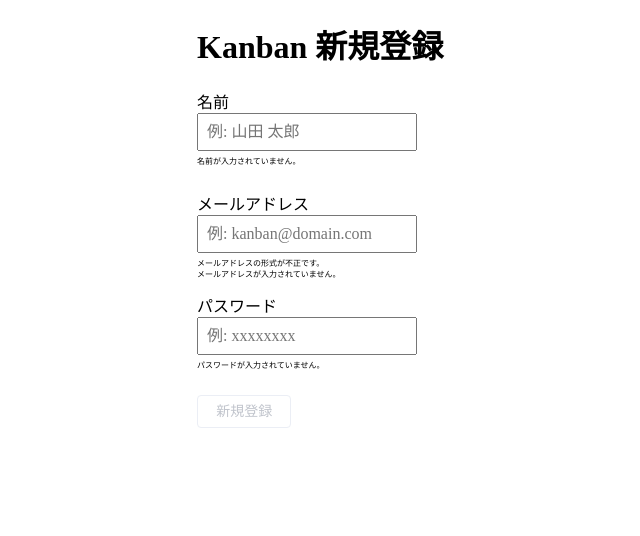
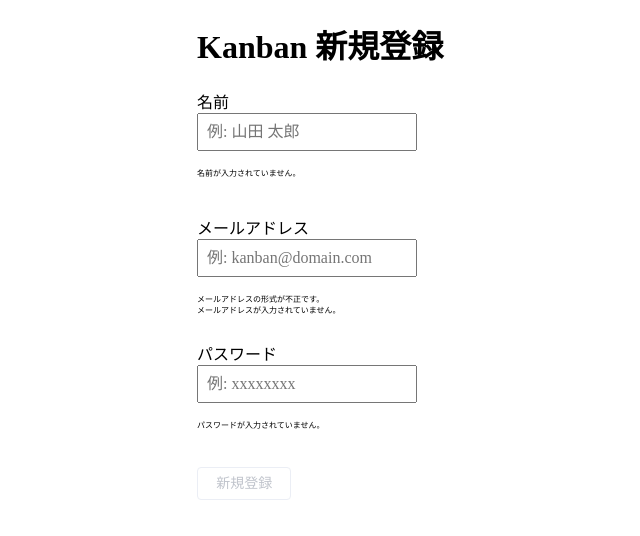
Before and after one commit to coomeg/kanbanApp_client, a Vue app: page /createUser in a window 1280 px wide. Shown: the top 536 px of the page, without its empty margins (283-923 px from the left). Built offline with nearby package versions, Linux system fonts and the light colour scheme.

Commit message:
refs #79 ユーザー編集画面の追加

```diff
--- a/src/api/client.js
+++ b/src/api/client.js
@@ -1,3 +1,6 @@
 import axios from 'axios'
 
-export default axios.create()
+export default axios.create({
+  withCredentials: true,
+  xsrfHeaderName: 'X-CSRF-Token',
+})
--- a/src/components/molecules/KbnBoardMenu.vue
+++ b/src/components/molecules/KbnBoardMenu.vue
@@ -22,7 +22,8 @@
         @close="closeDialog">
         <KbnEditUserForm
           :onaction="updateUser"
-          :data="userInfo">
+          :name.sync="name"
+          :email.sync="email">
           <template slot="actionName">編集</template>
           <template slot="actionProgress">
             編集中...
@@ -48,7 +49,8 @@
   data () {
     return {
       dialogFormVisible: false,
-      userInfo: null
+      name: '',
+      email: ''
     }
   },
 
@@ -78,7 +80,9 @@
       } else if (command === 'editUser') {
         this.$store.dispatch('getUser')
           .then((data) => {
-          this.data = data
+            console.log(data)
+            this.name = data.name
+            this.email = data.email
         })
         .catch(err => this.throwReject(err))
         this.dialogFormVisible = true
--- a/src/components/molecules/KbnEditUserForm.vue
+++ b/src/components/molecules/KbnEditUserForm.vue
@@ -1,10 +1,13 @@
 <template>
   <form>
     <div class="form-item">
+      <div class="label-item">
         <label for="name">名前</label>
+      </div>
+      <div class="input-item">
         <input
           id="name"
-        v-model="name"
+          v-model="userName"
           type="text"
           autocomplete="off"
           placeholder="例: 山田 太郎"
@@ -13,11 +16,15 @@
           <li v-if="!validation.name.required">名前が入力されていません。</li>
         </ul>
       </div>
+    </div>
     <div class="form-item">
+      <div class="label-item">
         <label for="email">メールアドレス</label>
+      </div>
+      <div class="input-item">
         <input
           id="email"
-        v-model="email"
+          v-model="userEmail"
           type="text"
           autocomplete="off"
           placeholder="例: kanban@domain.com"
@@ -27,8 +34,12 @@
           <li v-if="!validation.email.required">メールアドレスが入力されていません。</li>
         </ul>
       </div>
+    </div>
     <div class="form-item">
+      <div class="label-item">
         <label for="passowrd">パスワード</label>
+      </div>
+      <div class="input-item">
         <input
           id="password"
           v-model="password"
@@ -39,6 +50,7 @@
         <ul class="validation-errors">
           <li v-if="!validation.password.required">パスワードが入力されていません。</li>
         </ul>
+      </div>
     </div>
     <div class="form-actions">
       <KbnButton
@@ -81,13 +93,19 @@
     onaction: {
       type: Function,
       required: true
+    },
+
+    name: {
+      type: String
+    },
+
+    email: {
+      type: String
     }
   },
 
   data () {
     return {
-      name: '',
-      email: '',
       password: '',
       progress: false,
       error: ''
@@ -95,14 +113,34 @@
   },
 
   computed: {
+    userName: {
+      get () {
+        return this.name
+      },
+
+      set (value) {
+        this.$emit('update:name', value)
+      }
+    },
+
+    userEmail: {
+      get () {
+        return this.email
+      },
+
+      set (value) {
+        this.$emit('update:email', value)
+      }
+    },
+
     validation () { // nameとemailとpasswordのバリデーション
       return {
         name: {
-          required: required(this.name)
+          required: required(this.userName)
         },
         email: {
-          required: required(this.email),
-          format: REGEX_EMAIL.test(this.email)
+          required: required(this.userEmail),
+          format: REGEX_EMAIL.test(this.userEmail)
         },
         password: {
           required: required(this.password)
@@ -138,7 +176,7 @@
       this.error = ''
 
       this.$nextTick(() => {
-        this.onaction({ userId: this.$store.state.auth.userId, name: this.name, email: this.email, password: this.password })
+        this.onaction({ userId: this.$store.state.auth.userId, name: this.userName, email: this.userEmail, password: this.password })
           .catch(err => {
             this.error = err.message
           })
@@ -157,9 +195,6 @@
   margin: 0 auto;
   text-align: left;
 }
-label {
-  display: block;
-}
 input {
   padding: .5em;
   font: inherit;
@@ -167,7 +202,6 @@
 ul {
   list-style-type: none;
   padding: 0;
-  margin: 0.25em 0;
 }
 ul li {
   font-size: 0.5em;
@@ -178,4 +212,15 @@
 .form-actions p {
   font-size: 0.5em;
 }
+/* .form-item {
+  display: -webkit-flex;
+  display: flex;
+  line-height: 0px;
+}
+.label-item {
+  width: 150px;
+} */
+/* label {
+  display: block;
+} */
 </style>
--- a/src/components/organisms/KbnDialog.vue
+++ b/src/components/organisms/KbnDialog.vue
@@ -1,10 +1,12 @@
 <template>
+  <div class="dialog-style">
     <el-dialog
       :title="title"
       :visible="dialogFormVisible"
       @close="$emit('close')">
       <slot></slot>
     </el-dialog>
+  </div>
 </template>
 
 <script>
@@ -27,5 +29,7 @@
 </script>
 
 <style scoped>
-
+  .dialog-style {
+    text-align: left;
+  }
 </style>
--- a/src/components/templates/KbnCreateUserView.vue
+++ b/src/components/templates/KbnCreateUserView.vue
@@ -1,7 +1,11 @@
 <template>
   <div class="login-view">
     <h1>Kanban 新規登録</h1>
-    <KbnEditUserForm :onaction="handleCreate"/>
+    <KbnEditUserForm
+      :onaction="handleCreate"
+      :name.sync="name"
+      :email.sync="email"
+      />
   </div>
 </template>
 
@@ -10,6 +14,14 @@
 
 export default {
   name: 'KbnCreateUserView',
+
+  data () {
+    return {
+      name: '',
+      email: '',
+      password:''
+    }
+  },
 
   components: {
     KbnEditUserForm
--- a/src/components/templates/KbnEditUserView.vue
+++ b/src/components/templates/KbnEditUserView.vue
@@ -29,7 +29,7 @@
   methods: {
     handleEdit (authInfo) {
       return this.$store.dispatch('editUser', authInfo)
-        .then(() => {
+        .then((res) => {
           // this.$router.push({ path: '/login' })
         })
         .catch(err => this.throwReject(err))
```
Lines whose indentation alone changed are shown as unchanged.
